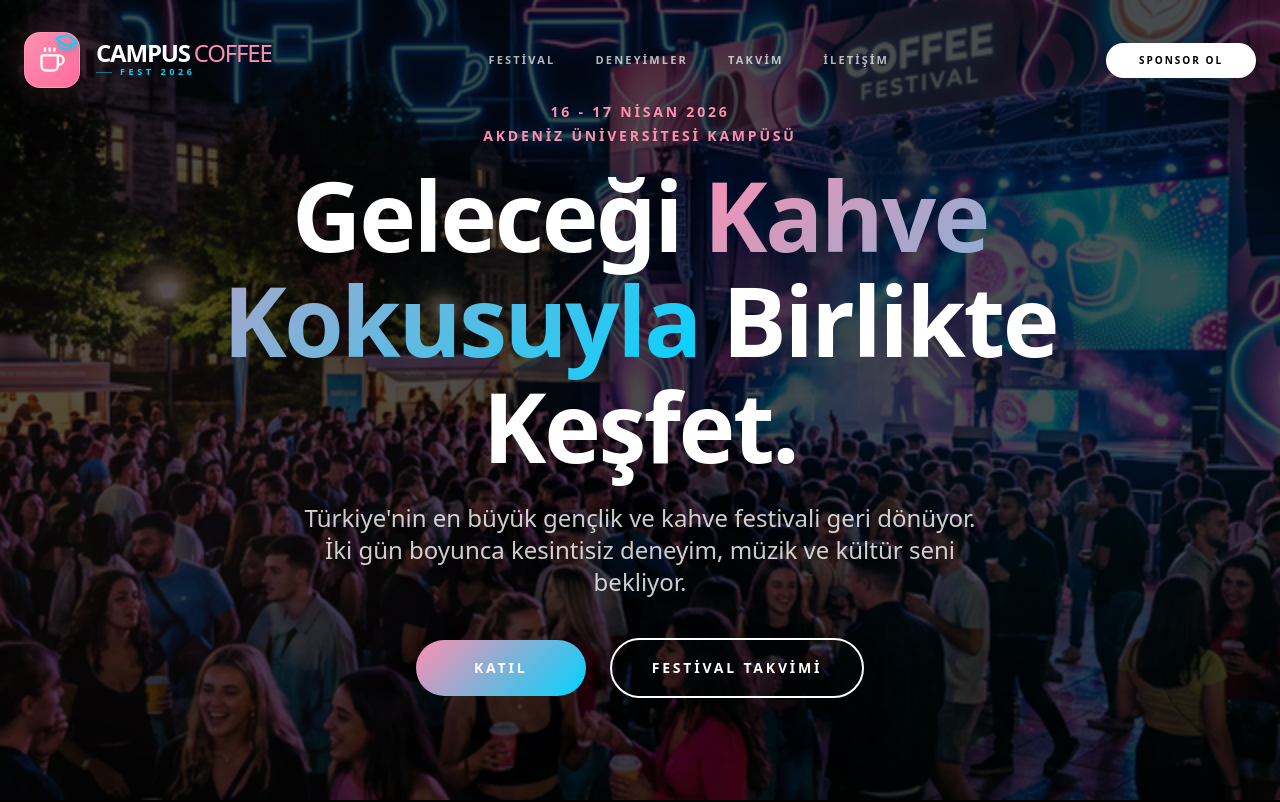
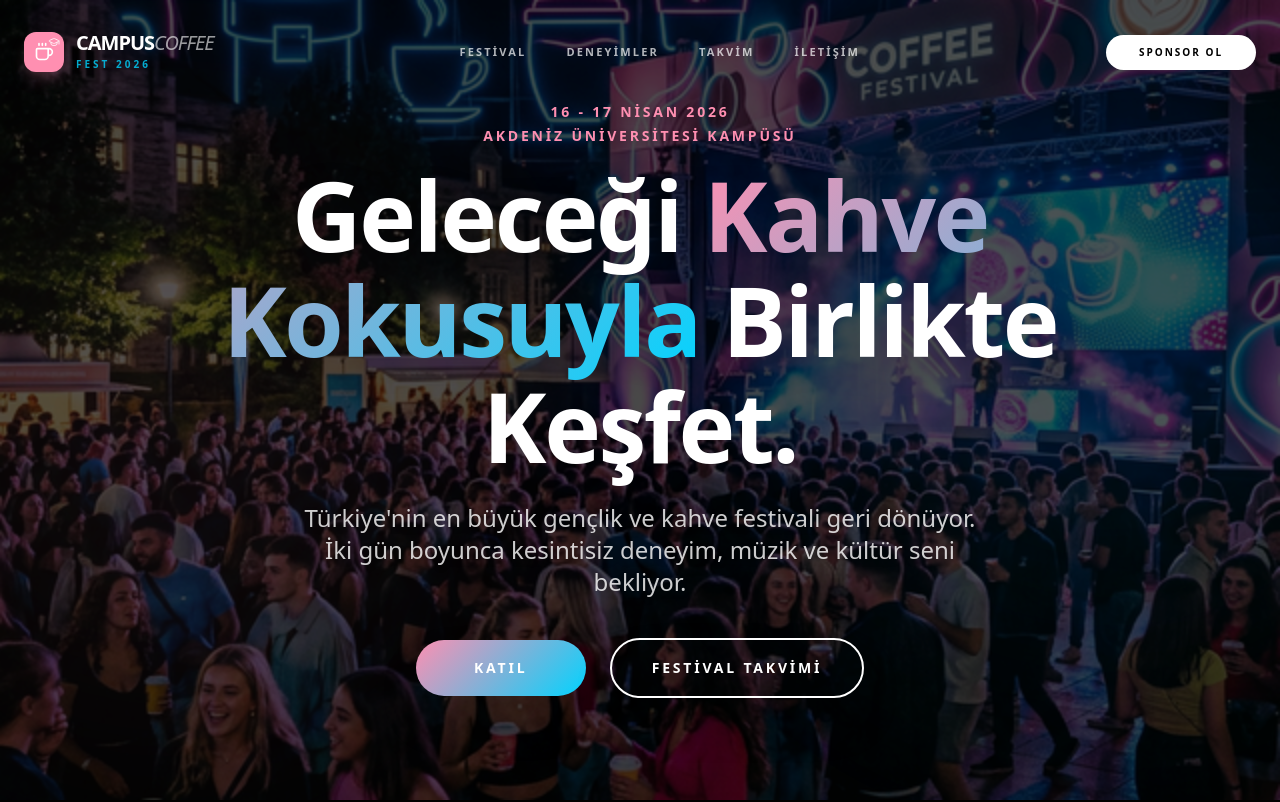
Before and after one commit to obrethyamamoto-del/CCF, a Next.js app: page /CCF/ in a window 1280 px wide. Shown: the top 802 px of the page. Built offline with nearby package versions, Linux system fonts and the light colour scheme.

Commit message:
Cleanup and restore minimalist logo design

```diff
--- a/src/components/organisms/Footer.tsx
+++ b/src/components/organisms/Footer.tsx
@@ -24,37 +24,19 @@ export const Footer = () => {
           {/* Brand Column */}
           <div className="lg:col-span-2">
             <div className="flex items-center gap-4 mb-8">
-              <div className="relative">
-                {/* Shield/Crest Background matching Navbar */}
-                <div className="w-16 h-16 bg-brand-pink rounded-2xl rotate-3 absolute inset-0 blur-xl opacity-20" />
-                <div className="w-16 h-16 bg-gradient-to-br from-brand-pink to-[#ff6b9d] rounded-2xl flex items-center justify-center shadow-xl relative z-10 border border-white/20">
-                  <div className="relative">
-                    <Coffee className="text-white w-8 h-8" />
-                    <motion.div
-                      animate={{ y: [-1, 1, -1] }}
-                      transition={{ repeat: Infinity, duration: 3 }}
-                      className="absolute -top-5 -right-4 rotate-12"
-                    >
-                      <GraduationCap className="text-brand-blue w-7 h-7 filter drop-shadow-lg" />
-                    </motion.div>
-                  </div>
+              <div className="p-3 bg-brand-pink rounded-2xl shadow-lg shadow-brand-pink/20 flex items-center justify-center relative">
+                <div className="relative">
+                  <Coffee className="text-white w-6 h-6" />
+                  <GraduationCap className="text-white w-3.5 h-3.5 absolute -top-2 -right-2 opacity-80" />
                 </div>
               </div>
               <div className="flex flex-col">
-                <div className="flex items-baseline gap-1">
-                  <span className="text-3xl font-black tracking-tighter text-white leading-none uppercase">
-                    CAMPUS
-                  </span>
-                  <span className="text-3xl font-light tracking-tighter text-brand-pink leading-none uppercase">
-                    COFFEE
-                  </span>
-                </div>
-                <div className="flex items-center gap-2">
-                  <div className="h-px w-6 bg-brand-blue/50" />
-                  <span className="text-[10px] uppercase tracking-[0.4em] text-brand-blue font-black">
-                    FEST 2026
-                  </span>
-                </div>
+                <span className="text-3xl font-black tracking-tighter text-white leading-none uppercase">
+                  CAMPUS<span className="opacity-40 font-medium italic">COFFEE</span>
+                </span>
+                <span className="text-[12px] uppercase tracking-[0.4em] text-brand-blue font-black mt-2">
+                  FEST 2026
+                </span>
               </div>
             </div>
             <Typography variant="body" className="max-w-md text-white/50 mb-8 leading-relaxed">
--- a/src/components/organisms/Navbar.tsx
+++ b/src/components/organisms/Navbar.tsx
@@ -54,45 +54,26 @@ export const Navbar = () => {
         <div className="max-w-7xl mx-auto px-6 flex items-center justify-between">
           {/* Logo */}
           <div
-            className="flex items-center gap-4 cursor-pointer group"
+            className="flex items-center gap-3 cursor-pointer group"
             onClick={() => window.scrollTo({ top: 0, behavior: "smooth" })}
           >
             <motion.div
-              whileHover={{ scale: 1.05 }}
-              className="relative"
+              whileHover={{ rotate: 5, scale: 1.05 }}
+              className="p-2.5 bg-brand-pink rounded-xl shadow-lg shadow-brand-pink/20 flex items-center justify-center relative"
             >
-              {/* Shield/Crest Background */}
-              <div className="w-14 h-14 bg-brand-pink rounded-2xl rotate-3 absolute inset-0 blur-lg opacity-20 group-hover:opacity-40 transition-opacity" />
-              <div className="w-14 h-14 bg-gradient-to-br from-brand-pink to-[#ff6b9d] rounded-2xl flex items-center justify-center shadow-xl relative z-10 border border-white/20">
-                <div className="relative">
-                  <Coffee className="text-white w-7 h-7" />
-                  <motion.div
-                    initial={{ y: 0 }}
-                    animate={{ y: [-1, 1, -1] }}
-                    transition={{ repeat: Infinity, duration: 3 }}
-                    className="absolute -top-4 -right-3 rotate-12"
-                  >
-                    <GraduationCap className="text-brand-blue w-6 h-6 filter drop-shadow-lg" />
-                  </motion.div>
-                </div>
+              <div className="relative">
+                <Coffee className="text-white w-5 h-5" />
+                <GraduationCap className="text-white w-3 h-3 absolute -top-1.5 -right-1.5 opacity-80" />
               </div>
             </motion.div>
 
             <div className="flex flex-col">
-              <div className="flex items-baseline gap-1">
-                <span className="text-2xl font-black tracking-tighter text-white leading-none">
-                  CAMPUS
-                </span>
-                <span className="text-2xl font-light tracking-tighter text-brand-pink leading-none">
-                  COFFEE
-                </span>
-              </div>
-              <div className="flex items-center gap-2">
-                <div className="h-px w-4 bg-brand-blue/50" />
-                <span className="text-[9px] uppercase tracking-[0.4em] text-brand-blue font-black">
-                  FEST 2026
-                </span>
-              </div>
+              <span className="text-xl font-black tracking-tighter text-white leading-none">
+                CAMPUS<span className="opacity-60 font-medium italic">COFFEE</span>
+              </span>
+              <span className="text-[10px] uppercase tracking-[0.3em] text-brand-blue font-bold opacity-80 mt-1">
+                FEST 2026
+              </span>
             </div>
           </div>
 
@@ -146,16 +127,14 @@ export const Navbar = () => {
                   <div className="p-2.5 bg-brand-pink rounded-xl relative">
                     <div className="relative">
                       <Coffee className="text-white w-5 h-5" />
-                      <div className="absolute -top-1.5 -right-1.5">
-                        <GraduationCap className="text-brand-blue w-3.5 h-3.5 filter drop-shadow-[0_0_2px_rgba(0,0,0,0.5)]" />
-                      </div>
+                      <GraduationCap className="text-white w-3 h-3 absolute -top-1.5 -right-1.5 opacity-80" />
                     </div>
                   </div>
                   <div className="flex flex-col">
-                    <span className="text-sm font-black tracking-widest text-white leading-none">
-                      CAMPUS<span className="text-brand-pink">COFFEE</span>
+                    <span className="text-lg font-black tracking-widest text-white leading-none">
+                      CAMPUS<span className="opacity-60 font-medium italic">COFFEE</span>
                     </span>
-                    <span className="text-[8px] uppercase tracking-[0.2em] text-brand-blue font-bold opacity-80">
+                    <span className="text-[9px] uppercase tracking-[0.2em] text-brand-blue font-bold opacity-80 mt-1">
                       FEST 2026
                     </span>
                   </div>
```
